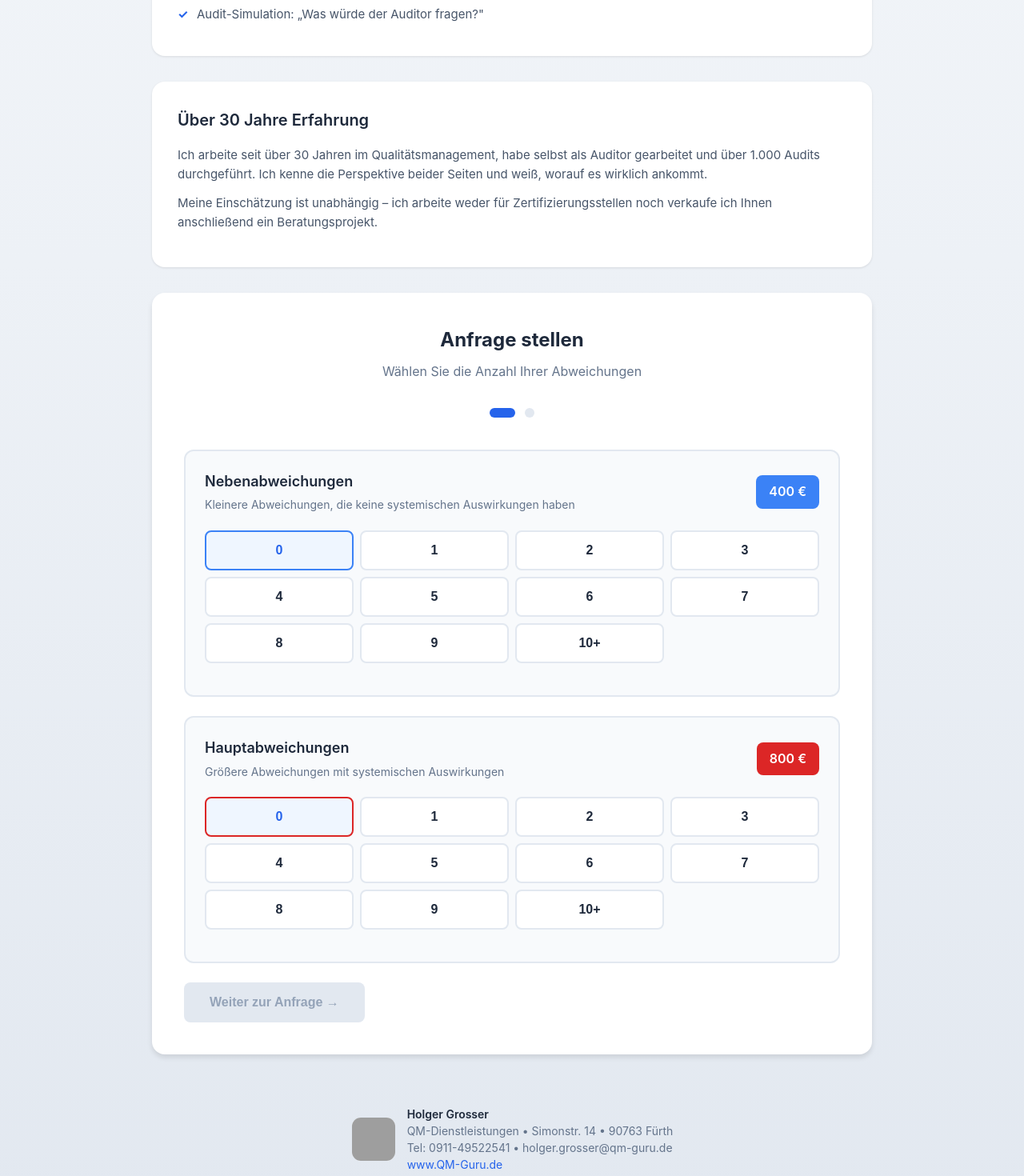
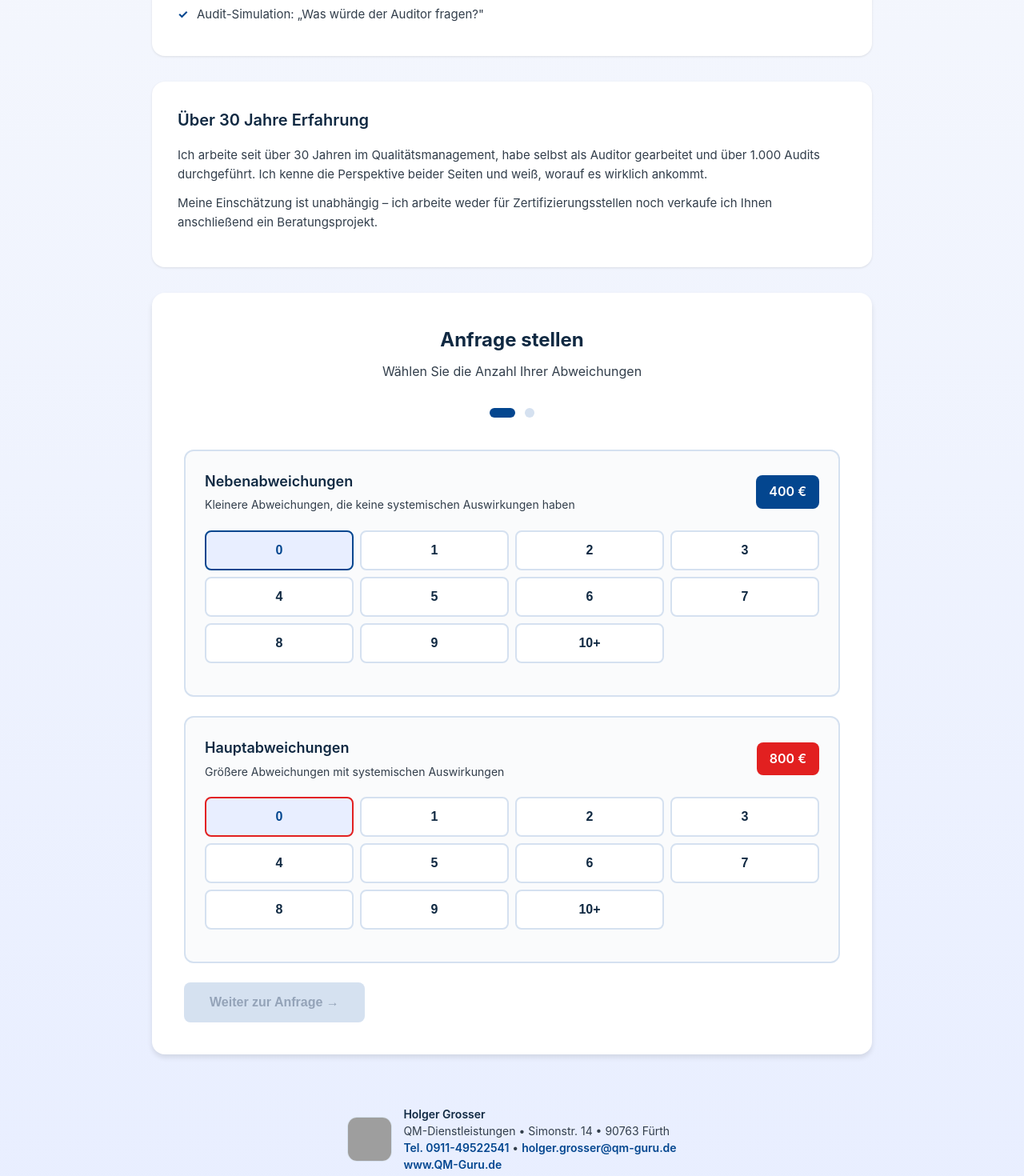
Before and after one commit to holgergrosser-hub/nc-rescue, a React (Vite) app: page / in a window 1280 px wide. Shown: the part 900-2370 px from the top of the page at 80% size. Built offline with nearby package versions, Linux system fonts and the light colour scheme; no server answers; grey boxes are pictures that could not be loaded.

Commit message:
Update branding and apply QM-Guru palette

```diff
--- a/src/App.jsx
+++ b/src/App.jsx
@@ -21,6 +21,13 @@ const TEST_MODE = (() => {
 })();
 const PRICE_NEBEN = 400;
 const PRICE_HAUPT = 800;
+
+const CONTACT = {
+  phoneDisplay: '0911-49522541',
+  phoneHref: 'tel:+4991149522541',
+  email: 'holger.grosser@qm-guru.de',
+  website: 'https://www.qm-guru.de',
+};
 
 // =====================================================
 // KOMPONENTE: Anzahl-Wähler
@@ -109,7 +116,7 @@ function AnzahlWaehler({ label, subtitle, value, onChange, preis, color }) {
 const styles = {
   page: {
     minHeight: '100vh',
-    background: 'linear-gradient(to bottom, #f8fafc 0%, #e2e8f0 100%)',
+    background: 'linear-gradient(to bottom, var(--bg-gray) 0%, var(--bg-tint) 100%)',
     fontFamily: '-apple-system, BlinkMacSystemFont, "Segoe UI", Roboto, sans-serif',
     padding: '40px 20px',
   },
@@ -131,13 +138,13 @@ const styles = {
   title: {
     fontSize: '36px',
     fontWeight: '700',
-    color: '#1e293b',
+    color: 'var(--text-dark)',
     marginBottom: '12px',
     lineHeight: '1.2',
   },
   subtitle: {
     fontSize: '18px',
-    color: '#64748b',
+    color: 'var(--text-light)',
     maxWidth: '600px',
     margin: '0 auto',
   },
@@ -154,11 +161,11 @@ const styles = {
     fontSize: '20px',
     fontWeight: '600',
     marginBottom: '16px',
-    color: '#1e293b',
+    color: 'var(--text-dark)',
   },
   infoText: {
     fontSize: '15px',
-    color: '#475569',
+    color: 'var(--secondary)',
     lineHeight: '1.6',
     marginBottom: '12px',
   },
@@ -169,7 +176,7 @@ const styles = {
   },
   infoListItem: {
     fontSize: '15px',
-    color: '#475569',
+    color: 'var(--secondary)',
     padding: '8px 0',
     paddingLeft: '24px',
     position: 'relative',
@@ -177,7 +184,7 @@ const styles = {
   bullet: {
     position: 'absolute',
     left: '0',
-    color: '#2563eb',
+    color: 'var(--primary)',
     fontWeight: 'bold',
   },
 
@@ -192,13 +199,13 @@ const styles = {
   calculatorTitle: {
     fontSize: '24px',
     fontWeight: '700',
-    color: '#1e293b',
+    color: 'var(--text-dark)',
     marginBottom: '8px',
     textAlign: 'center',
   },
   calculatorSubtitle: {
     fontSize: '16px',
-    color: '#64748b',
+    color: 'var(--text-light)',
     textAlign: 'center',
     marginBottom: '32px',
   },
@@ -214,22 +221,22 @@ const styles = {
     width: '12px',
     height: '12px',
     borderRadius: '50%',
-    backgroundColor: '#e2e8f0',
+    backgroundColor: 'var(--border-gray)',
     transition: 'all 0.3s ease',
   },
   stepDotActive: {
-    backgroundColor: '#2563eb',
+    backgroundColor: 'var(--primary)',
     width: '32px',
     borderRadius: '6px',
   },
 
   // Anzahl Card
   anzahlCard: {
-    backgroundColor: '#f8fafc',
+    backgroundColor: 'var(--bg-gray)',
     borderRadius: '12px',
     padding: '24px',
     marginBottom: '24px',
-    border: '2px solid #e2e8f0',
+    border: '2px solid var(--border-gray)',
   },
   anzahlHeader: {
     display: 'flex',
@@ -240,15 +247,15 @@ const styles = {
   anzahlLabel: {
     fontSize: '18px',
     fontWeight: '600',
-    color: '#1e293b',
+    color: 'var(--text-dark)',
     marginBottom: '4px',
   },
   anzahlSubtitle: {
     fontSize: '14px',
-    color: '#64748b',
+    color: 'var(--text-light)',
   },
   preisTag: {
-    backgroundColor: '#2563eb',
+    backgroundColor: 'var(--cta)',
     color: '#fff',
     padding: '8px 16px',
     borderRadius: '8px',
@@ -265,19 +272,19 @@ const styles = {
   },
   anzahlButton: {
     padding: '14px',
-    border: '2px solid #e2e8f0',
+    border: '2px solid var(--border-gray)',
     borderRadius: '8px',
     backgroundColor: '#fff',
     fontSize: '16px',
     fontWeight: '600',
-    color: '#1e293b',
+    color: 'var(--text-dark)',
     cursor: 'pointer',
     transition: 'all 0.2s ease',
   },
   anzahlButtonActive: {
-    backgroundColor: '#eff6ff',
-    borderColor: '#2563eb',
-    color: '#2563eb',
+    backgroundColor: 'var(--bg-tint)',
+    borderColor: 'var(--primary)',
+    color: 'var(--primary)',
   },
 
   // Custom Input
@@ -287,7 +294,7 @@ const styles = {
   customInput: {
     width: '100%',
     padding: '14px',
-    border: '2px solid #2563eb',
+    border: '2px solid var(--primary)',
     borderRadius: '8px',
     fontSize: '16px',
     outline: 'none',
@@ -305,17 +312,17 @@ const styles = {
   },
   summeText: {
     fontSize: '15px',
-    color: '#64748b',
+    color: 'var(--text-light)',
   },
   summeWert: {
     fontSize: '20px',
-    color: '#1e293b',
+    color: 'var(--text-dark)',
   },
 
   // Result Box
   resultBox: {
-    backgroundColor: '#f0fdf4',
-    border: '2px solid #10b981',
+    backgroundColor: '#FDF9F3',
+    border: '2px solid var(--cta-soft)',
     borderRadius: '12px',
     padding: '24px',
     marginBottom: '24px',
@@ -323,7 +330,7 @@ const styles = {
   },
   resultLabel: {
     fontSize: '14px',
-    color: '#064e3b',
+    color: 'var(--text-dark)',
     marginBottom: '8px',
     textTransform: 'uppercase',
     letterSpacing: '0.5px',
@@ -332,12 +339,12 @@ const styles = {
   resultValue: {
     fontSize: '36px',
     fontWeight: '700',
-    color: '#065f46',
+    color: 'var(--text-dark)',
     marginBottom: '8px',
   },
   resultDetail: {
     fontSize: '14px',
-    color: '#047857',
+    color: 'var(--secondary)',
   },
 
   // Form
@@ -348,13 +355,13 @@ const styles = {
     display: 'block',
     fontSize: '14px',
     fontWeight: '600',
-    color: '#1e293b',
+    color: 'var(--text-dark)',
     marginBottom: '8px',
   },
   input: {
     width: '100%',
     padding: '12px 16px',
-    border: '2px solid #e2e8f0',
+    border: '2px solid var(--border-gray)',
     borderRadius: '8px',
     fontSize: '16px',
     outline: 'none',
@@ -363,7 +370,7 @@ const styles = {
   textarea: {
     width: '100%',
     padding: '12px 16px',
-    border: '2px solid #e2e8f0',
+    border: '2px solid var(--border-gray)',
     borderRadius: '8px',
     fontSize: '16px',
     outline: 'none',
@@ -381,8 +388,8 @@ const styles = {
   buttonPrimary: {
     flex: 1,
     padding: '16px 32px',
-    backgroundColor: '#2563eb',
-    color: '#fff',
+    backgroundColor: 'var(--cta)',
+    color: 'var(--cta-text)',
     border: 'none',
     borderRadius: '8px',
     fontSize: '16px',
@@ -393,8 +400,8 @@ const styles = {
   buttonSecondary: {
     padding: '16px 32px',
     backgroundColor: '#fff',
-    color: '#2563eb',
-    border: '2px solid #2563eb',
+    color: 'var(--primary)',
+    border: '2px solid var(--primary)',
     borderRadius: '8px',
     fontSize: '16px',
     fontWeight: '600',
@@ -402,7 +409,7 @@ const styles = {
     transition: 'all 0.2s ease',
   },
   buttonDisabled: {
-    backgroundColor: '#e2e8f0',
+    backgroundColor: 'var(--border-gray)',
     color: '#94a3b8',
     cursor: 'not-allowed',
   },
@@ -422,12 +429,12 @@ const styles = {
   successTitle: {
     fontSize: '28px',
     fontWeight: '700',
-    color: '#1e293b',
+    color: 'var(--text-dark)',
     marginBottom: '16px',
   },
   successText: {
     fontSize: '16px',
-    color: '#64748b',
+    color: 'var(--text-light)',
     marginBottom: '12px',
     lineHeight: '1.6',
   },
@@ -436,8 +443,13 @@ const styles = {
   footer: {
     textAlign: 'center',
     padding: '32px 20px',
-    color: '#64748b',
+    color: 'var(--text-light)',
     fontSize: '14px',
+  },
+  footerLink: {
+    color: 'var(--primary)',
+    textDecoration: 'none',
+    fontWeight: 600,
   },
   footerRow: {
     display: 'flex',
@@ -451,15 +463,15 @@ const styles = {
     height: '56px',
     objectFit: 'cover',
     borderRadius: '12px',
-    border: '1px solid #e2e8f0',
+    border: '1px solid var(--border-gray)',
     backgroundColor: '#fff',
   },
   footerPhotoPlaceholder: {
     width: '56px',
     height: '56px',
     borderRadius: '12px',
-    border: '1px solid #e2e8f0',
-    backgroundColor: '#f8fafc',
+    border: '1px solid var(--border-gray)',
+    backgroundColor: 'var(--bg-gray)',
     color: '#334155',
     display: 'flex',
     alignItems: 'center',
@@ -472,14 +484,14 @@ const styles = {
     lineHeight: '1.5',
   },
   footerStrong: {
-    color: '#1e293b',
+    color: 'var(--text-dark)',
     fontWeight: '600',
   },
 
   // Disclaimer
   disclaimer: {
     fontSize: '13px',
-    color: '#64748b',
+    color: 'var(--text-light)',
     marginTop: '16px',
     textAlign: 'center',
     lineHeight: '1.5',
@@ -621,7 +633,7 @@ export default function App() {
         {/* HEADER */}
         <header style={styles.header}>
           <div style={styles.logo}>🆘</div>
-          <h1 style={styles.title}>NC-Rescue</h1>
+          <h1 style={styles.title}>ISO 9001 Abweichungen: Einschätzung vom Profi</h1>
           <p style={styles.subtitle}>
             Fachliche Unterstützung bei ISO 9001 Abweichungen –
             klar, verlässlich, erfahren
@@ -721,7 +733,7 @@ export default function App() {
                 value={nebenCount}
                 onChange={setNebenCount}
                 preis={PRICE_NEBEN}
-                color="#3b82f6"
+                color="var(--primary)"
               />
 
               <AnzahlWaehler
@@ -730,7 +742,7 @@ export default function App() {
                 value={hauptCount}
                 onChange={setHauptCount}
                 preis={PRICE_HAUPT}
-                color="#dc2626"
+                color="var(--danger)"
               />
 
               {totalCount > 0 && (
@@ -818,7 +830,7 @@ export default function App() {
                   type="tel"
                   value={formData.telefon}
                   onChange={(e) => setFormData({ ...formData, telefon: e.target.value })}
-                  placeholder="z.B. 0911 1234567"
+                  placeholder="z.B. 0911-49522541"
                 />
               </div>
 
@@ -878,10 +890,18 @@ export default function App() {
             <div style={styles.footerText}>
               <div style={styles.footerStrong}>Holger Grosser</div>
               <div>QM-Dienstleistungen • Simonstr. 14 • 90763 Fürth</div>
-              <div>Tel: 0911-49522541 • holger.grosser@qm-guru.de</div>
-              <a href="https://www.qm-guru.de" style={{color: '#2563eb', textDecoration: 'none'}}>
-                www.QM-Guru.de
-              </a>
+                <div>
+                  <a href={CONTACT.phoneHref} style={styles.footerLink}>
+                    Tel. {CONTACT.phoneDisplay}
+                  </a>
+                  {' • '}
+                  <a href={`mailto:${CONTACT.email}`} style={styles.footerLink}>
+                    {CONTACT.email}
+                  </a>
+                </div>
+                <a href={CONTACT.website} style={styles.footerLink}>
+                  www.QM-Guru.de
+                </a>
             </div>
           </div>
         </footer>
--- a/src/index.css
+++ b/src/index.css
@@ -5,14 +5,22 @@
 }
 
 :root {
-  --primary: #2563eb;
-  --primary-dark: #1e40af;
-  --secondary: #64748b;
-  --success: #10b981;
-  --text-dark: #1e293b;
-  --text-light: #64748b;
-  --bg-gray: #f8fafc;
-  --border-gray: #e2e8f0;
+  /* QM-Guru Palette */
+  --primary: #03468f;      /* Blau */
+  --primary-dark: #102942; /* Dunkelblau */
+  --secondary: #323e4b;    /* Text/Sekundär */
+  --success: #00d68a;
+  --danger: #e22020;
+
+  --cta: #d6a920;          /* Gold (Buttons) */
+  --cta-soft: #c8a028;
+  --cta-text: #102942;
+
+  --text-dark: #102942;
+  --text-light: #323e4b;
+  --bg-gray: #fafbfc;
+  --bg-tint: #e8eeff;
+  --border-gray: #d5e1f0;
   --shadow-sm: 0 1px 2px 0 rgb(0 0 0 / 0.05);
   --shadow-md: 0 4px 6px -1px rgb(0 0 0 / 0.1);
   --shadow-lg: 0 10px 15px -3px rgb(0 0 0 / 0.1);
```
Also changed, not shown: index.html (+1 -1 lines), 2 other files (tests, documents, lock files or other folders).
